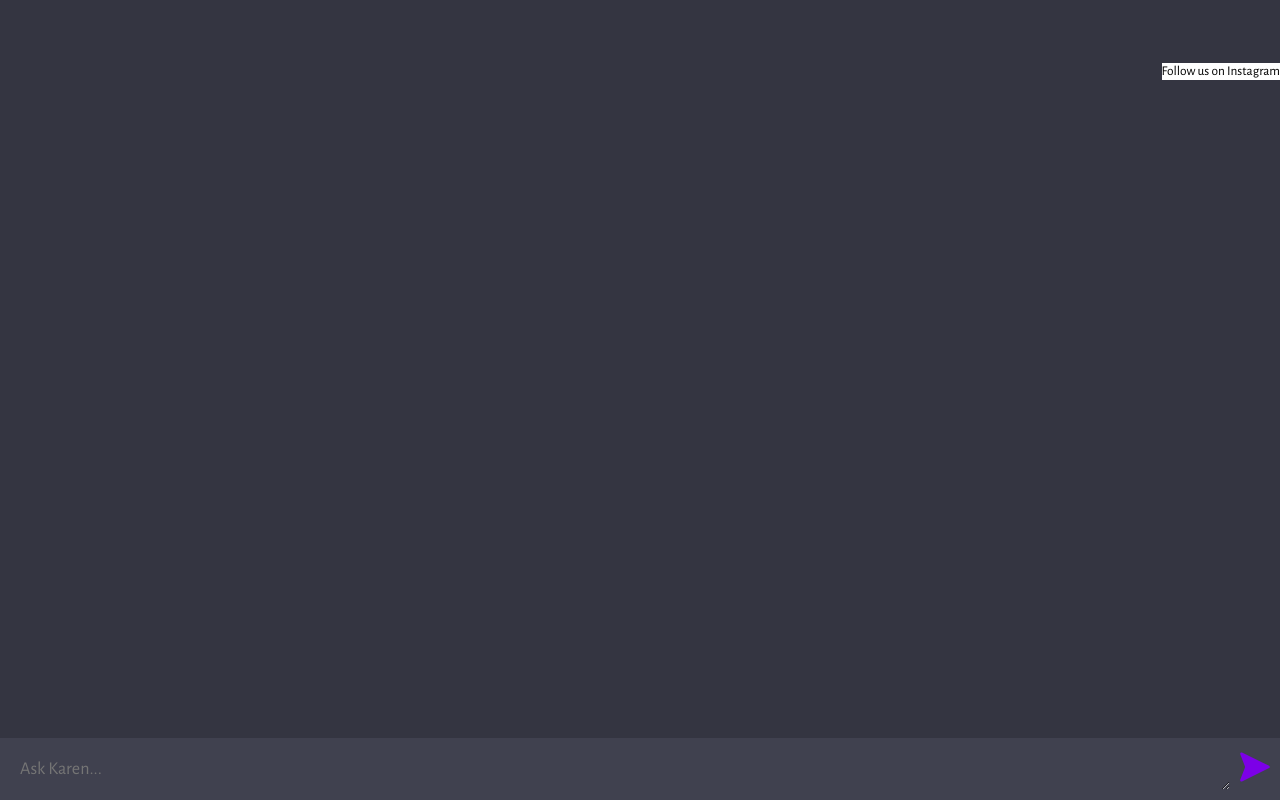
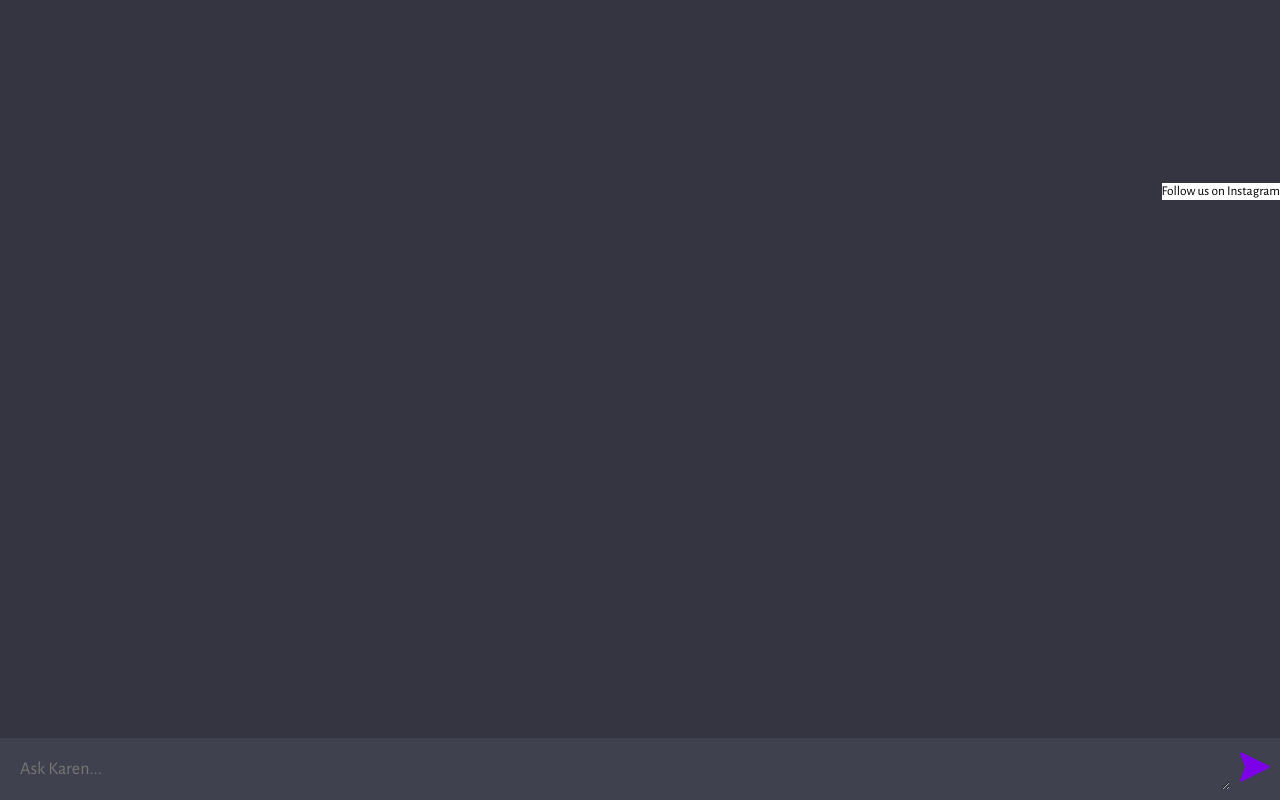
Before and after one commit to Ritik-Bhandari/Karen_A.I, a website built with Vite: page client/index.html in a window 1280 px wide. Built offline with nearby package versions, Linux system fonts and the light colour scheme.

Commit message:
Update index.html

```diff
--- a/client/index.html
+++ b/client/index.html
@@ -13,7 +13,7 @@
   <body>
 
 </script>
-    <a href="https://www.instagram.com/ritik._.bhandari?igshid=ZDdkNTZiNTM=" style="position: fixed; bottom: 720px; right: 0px;">
+    <a href="https://www.instagram.com/ritik._.bhandari?igshid=ZDdkNTZiNTM=" style="position: fixed; bottom: 600px; right: 0px;">
       <button style="background-color: white; color: black;">Follow us on Instagram</button>
     </a>
 
```
